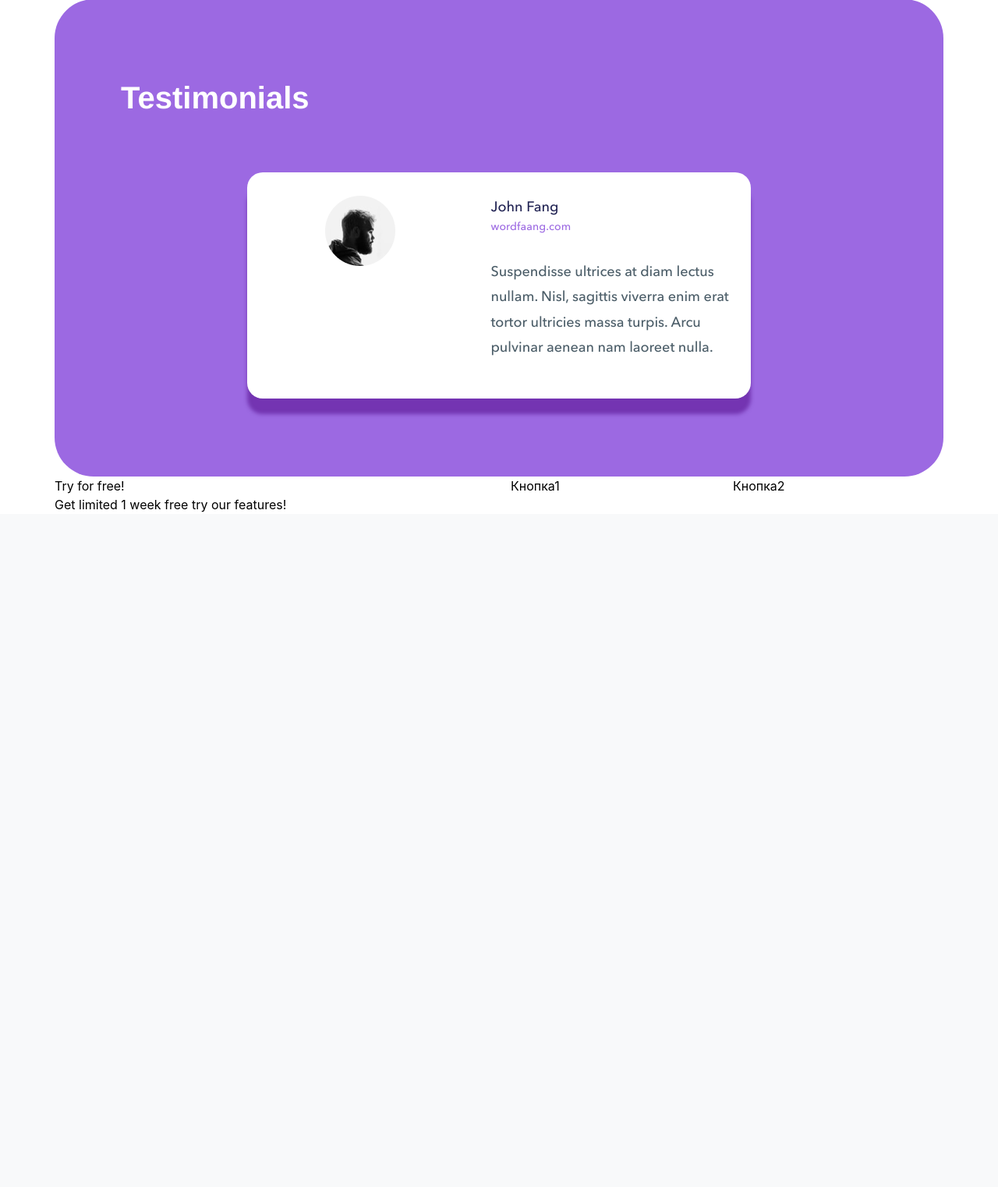
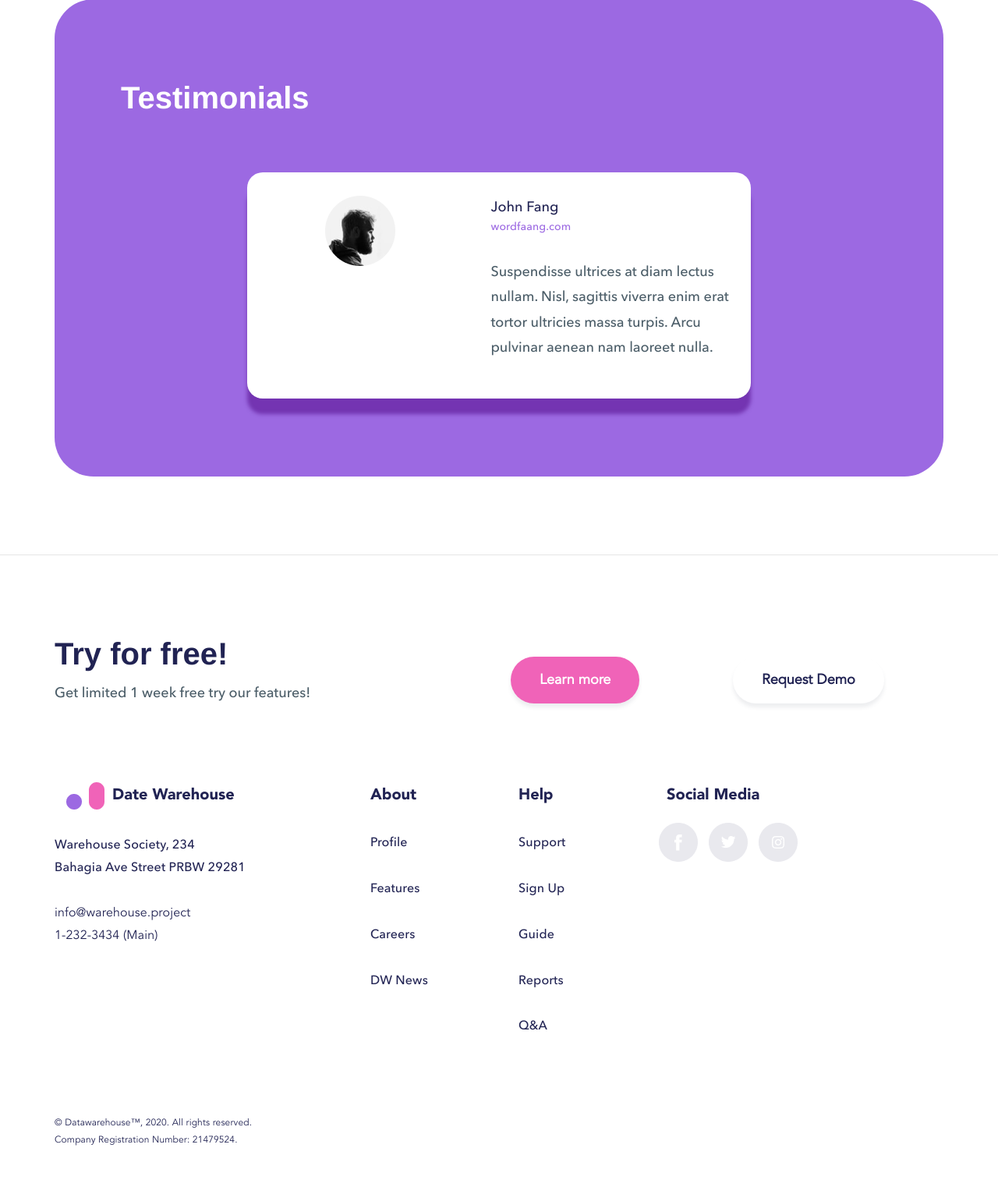
Before and after one commit to GwenDiky/PsychologyApp, a Django app: page / in a window 1280 px wide. Shown: the part 2317-3839 px from the top of the page at 78% size. Before the commit the page ends 2974 px from the top, so only its background shows below. Run offline with Django 3.2, Linux system fonts and the light colour scheme.

Commit message:
main-page-done

```diff
--- a/main/static/main/css/mainpage.css
+++ b/main/static/main/css/mainpage.css
@@ -207,6 +207,8 @@
 
     padding: 100px 100px 100px 100px;
 
+    margin-bottom: 100px;
+
 }
 #fifth-section #white-block{
     margin-top: 70px;
@@ -269,3 +271,87 @@
 
     padding-top: 30px;
 }
+
+#sixth-block{
+    margin-top: 100px;
+    margin-bottom: 100px;
+}
+
+.upper-text-sixth{
+    color: #212353;
+    font-size: 40px;
+    font-family: Helvetica;
+    font-weight: 700;
+    line-height: 52px;
+    word-wrap: break-word;
+}
+
+.small-text-sixth{
+    color: #4B5D68;
+    font-size: 18px;
+    font-family: Avenir;
+    font-weight: 500;
+    line-height: 28.80px;
+    word-wrap: break-word;
+
+    margin-top: 10px;
+}
+
+.pink {
+    background-color: #F063B8;
+    font-family: 'Avenir eng light';
+}
+
+.white {
+    background-color: white;
+    color: #212353;
+    font-family: 'Avenir eng light';
+}
+
+.date-warehouse{
+    color: #212353;
+    font-size: 20px;
+    font-family: 'Avenir eng';
+    font-weight: 900;
+    line-height: 32px;
+    word-wrap: break-word;
+
+    margin-left: 10px;
+}
+
+.sixth-main-text{
+    color: #212353;
+    font-size: 16px;
+    font-family: Avenir;
+    font-weight: 500;
+    line-height: 28.80px;
+    letter-spacing: 0.16px;
+    word-wrap: break-word;
+
+    margin-top: 30px;
+}
+
+.sixth-hide-text{
+    color: #212353;
+    font-size: 16px;
+    font-family: 'Avenir eng light';
+    font-weight: 400;
+    line-height: 28.80px;
+    letter-spacing: 0.16px;
+    word-wrap: break-word;
+
+    margin-top: 30px;
+}
+
+.hide-end {
+    color: #212353;
+    font-size: 12px;
+    font-family: 'Avenir eng light';
+    font-weight: 400;
+    line-height: 21.60px;
+    letter-spacing: 0.12px;
+    word-wrap: break-word;
+
+    margin-top: 100px;
+    margin-bottom: 50px;
+}
--- a/main/templates/main/main.html
+++ b/main/templates/main/main.html
@@ -148,21 +148,64 @@
         </div>
     </div>
 
-
+    <hr>
     <div class="container" id="sixth-block">
         <div class="row">
             <div class="col">
-                <div class="row">Try for free!</div>
-                <div class="row">Get limited 1 week free try our features!</div>
+                <div class="row upper-text-sixth">Try for free!</div>
+                <div class="row small-text-sixth">Get limited 1 week free try our features!</div>
             </div>
             <div class="col">
                 <div class="row">
-                    <div class="col">Кнопка1</div>
-                    <div class="col">Кнопка2</div>
+                    <div class="col"><button class="purple-button pink">Learn more</button></div>
+                    <div class="col"><button class="purple-button white">Request Demo</button></div>
                 </div>
             </div>
 
         </div>
     </div>
 
+    <div class="container">
+        <div class="row">
+            <div class="col-sm-4"><img src="{% static 'main/img/Logo.png' %}" class="img-fluid" alt="Responsive image"><span class="date-warehouse">Date Warehouse</span>
+                <div class="row sixth-main-text">Warehouse Society, 234 <br>
+                    Bahagia Ave Street PRBW 29281
+                </div>
+                <div class="row sixth-hide-text">
+                    info@warehouse.project<br>
+                    1-232-3434 (Main)
+                </div>
+            </div>
+
+            <div class="col-sm-2">
+                <span class="date-warehouse">About</span>
+                <div class="row sixth-main-text" style="margin-left:10px;">Profile</div>
+                <div class="row sixth-main-text" style="margin-left:10px;">Features</div>
+                <div class="row sixth-main-text" style="margin-left:10px;">Careers</div>
+                <div class="row sixth-main-text" style="margin-left:10px;">DW News</div>
+            </div>
+            <div class="col-sm-2">
+                <span class="date-warehouse">Help</span>
+                <div class="row sixth-main-text" style="margin-left:10px;">Support</div>
+                <div class="row sixth-main-text" style="margin-left:10px;">Sign Up</div>
+                <div class="row sixth-main-text" style="margin-left:10px;">Guide</div>
+                <div class="row sixth-main-text" style="margin-left:10px;">Reports</div>
+                <div class="row sixth-main-text" style="margin-left:10px;">Q&A</div>
+            </div>
+            <div class="col-sm-3">
+                <span class="date-warehouse">Social Media</span>
+                <img src="{% static 'main/img/SM.png' %}" class="img-fluid" alt="Responsive image" style="margin-top: 20px;">
+            </div>
+        </div>
+    </div>
+
+    <div class="container" id="seventh-block">
+        <div class="row hide-end">
+            © Datawarehouse™, 2020. All rights reserved.<br>
+            Company Registration Number: 21479524.
+        </div>
+    </div>
+
+
+
 {% endblock %}
```
Also changed, not shown: main/static/main/img/Logo.png (added), main/static/main/img/SM.png (added).
